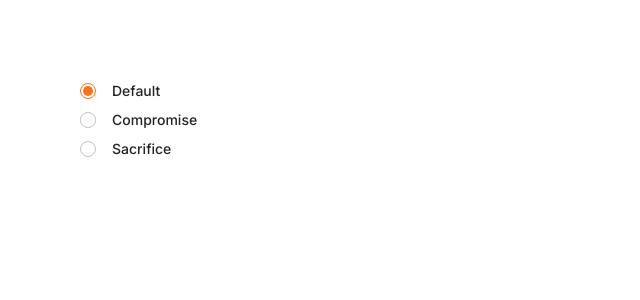
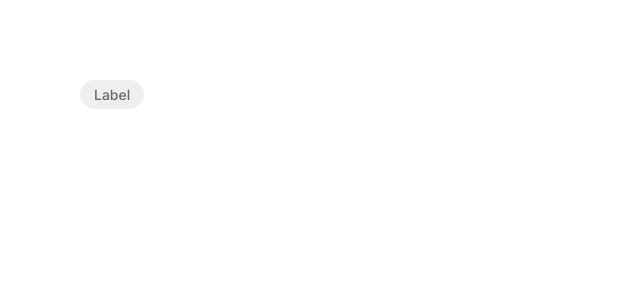
Before and after one commit to Hasnain-Shabbir/sparro-well, a Next.js app: page / in a window 1280 px wide. Shown: the top 300 px of the page, without its empty margins (0-640 px from the left). Built offline with nearby package versions, Linux system fonts and the light colour scheme; a web font is replaced by a local one.

Commit message:
feat(design-system): create Tag component

```diff
--- a/src/app/page.tsx
+++ b/src/app/page.tsx
@@ -1,17 +1,12 @@
 'use client';
 import React from 'react';
-import { RadioGroup } from '@/components/ui/radio-group';
-import { Radio } from '@/components';
+import { Tag } from '@/components';
 
 export default function Home() {
   return (
     <>
       <div className="p-20">
-        <RadioGroup defaultValue="option-1">
-          <Radio id="option-1" size="sm" label="Default" value="option-1" />
-          <Radio id="option-2" size="sm" label="Compromise" value="option-2" />
-          <Radio id="option-3" size="sm" label="Sacrifice" value="option-3" />
-        </RadioGroup>
+        <Tag label="Label" size="md" color='gray' />
       </div>
     </>
   );
--- /dev/null
+++ b/src/components/custom/Tag/Tag.tsx
@@ -0,0 +1,38 @@
+import React from 'react';
+import { cn } from '@/lib/utils';
+
+interface TagProps {
+  color?: 'green' | 'red' | 'gray' | 'orange';
+  label: string;
+  size?: 'sm' | 'md' | 'lg';
+}
+const Tag: React.FC<TagProps> = ({ color = 'green', label, size = 'sm' }) => {
+  const tagColorMap = {
+    gray: 'bg-neutral-100 text-neutral-700',
+    green: 'bg-green-50 text-green-600',
+    orange: 'bg-orange-100 text-orange-700',
+    red: 'bg-red-50 text-red-600',
+  };
+  const tagColor = tagColorMap[color];
+
+  const tagSizeMap = {
+    sm: 'text-xs',
+    md: 'text-sm px-3.5',
+    lg: 'text-base px-4',
+  };
+  const tagSize = tagSizeMap[size];
+
+  return (
+    <div
+      className={cn(
+        'flex w-max items-center justify-center rounded-full px-3 py-1 text-xs font-medium',
+        tagColor,
+        tagSize,
+      )}
+    >
+      {label}
+    </div>
+  );
+};
+
+export default Tag;
--- a/src/components/index.ts
+++ b/src/components/index.ts
@@ -1,4 +1,5 @@
 export { default as AppCheckbox } from './custom/AppCheckbox/AppCheckbox';
 export { default as Radio } from './custom/Radio/Radio';
+export { default as Tag } from './custom/Tag/Tag';
 export { default as TextField } from './custom/TextField';
 export { default as Toggle } from './custom/Toggle/Toggle';
```
